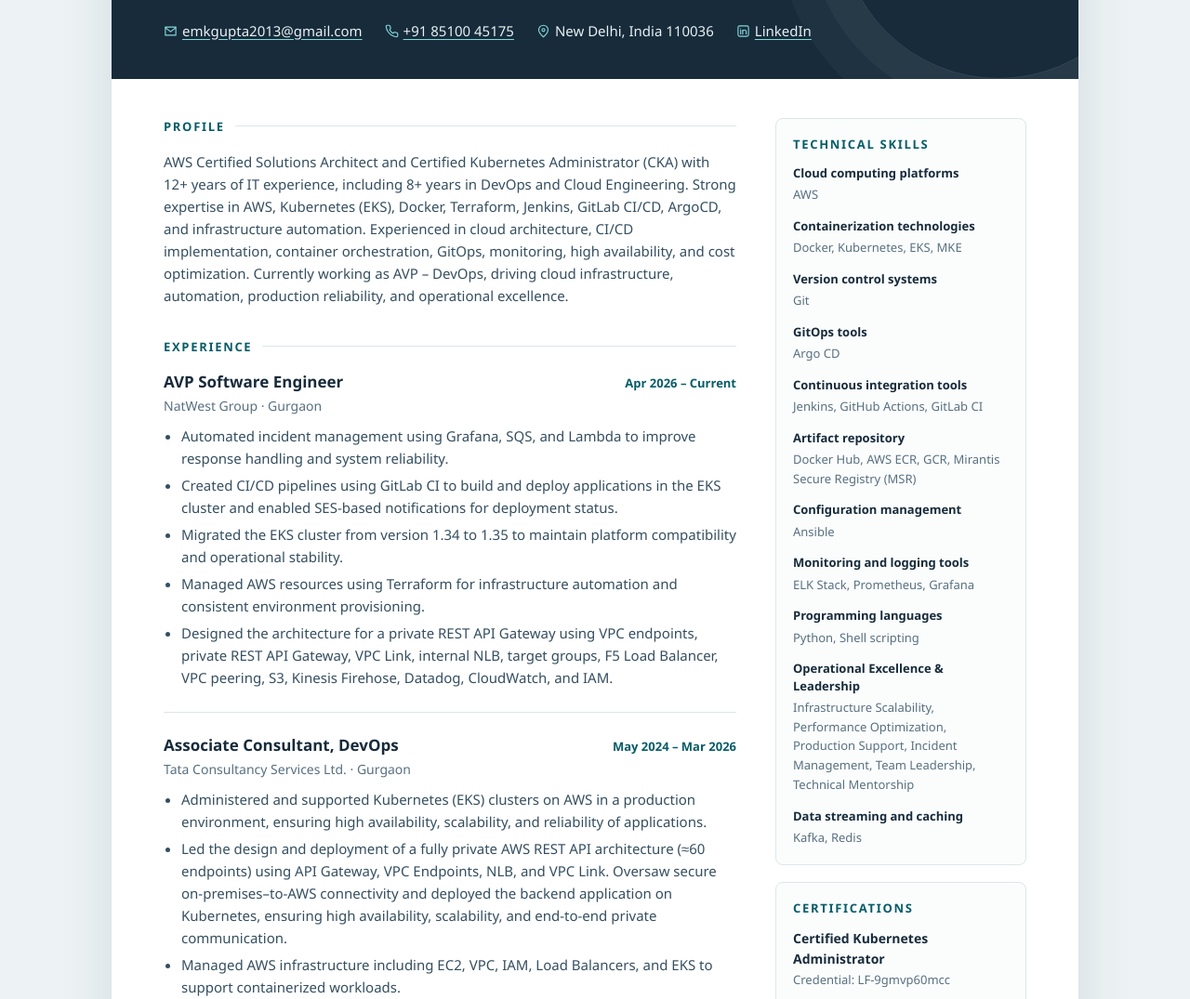
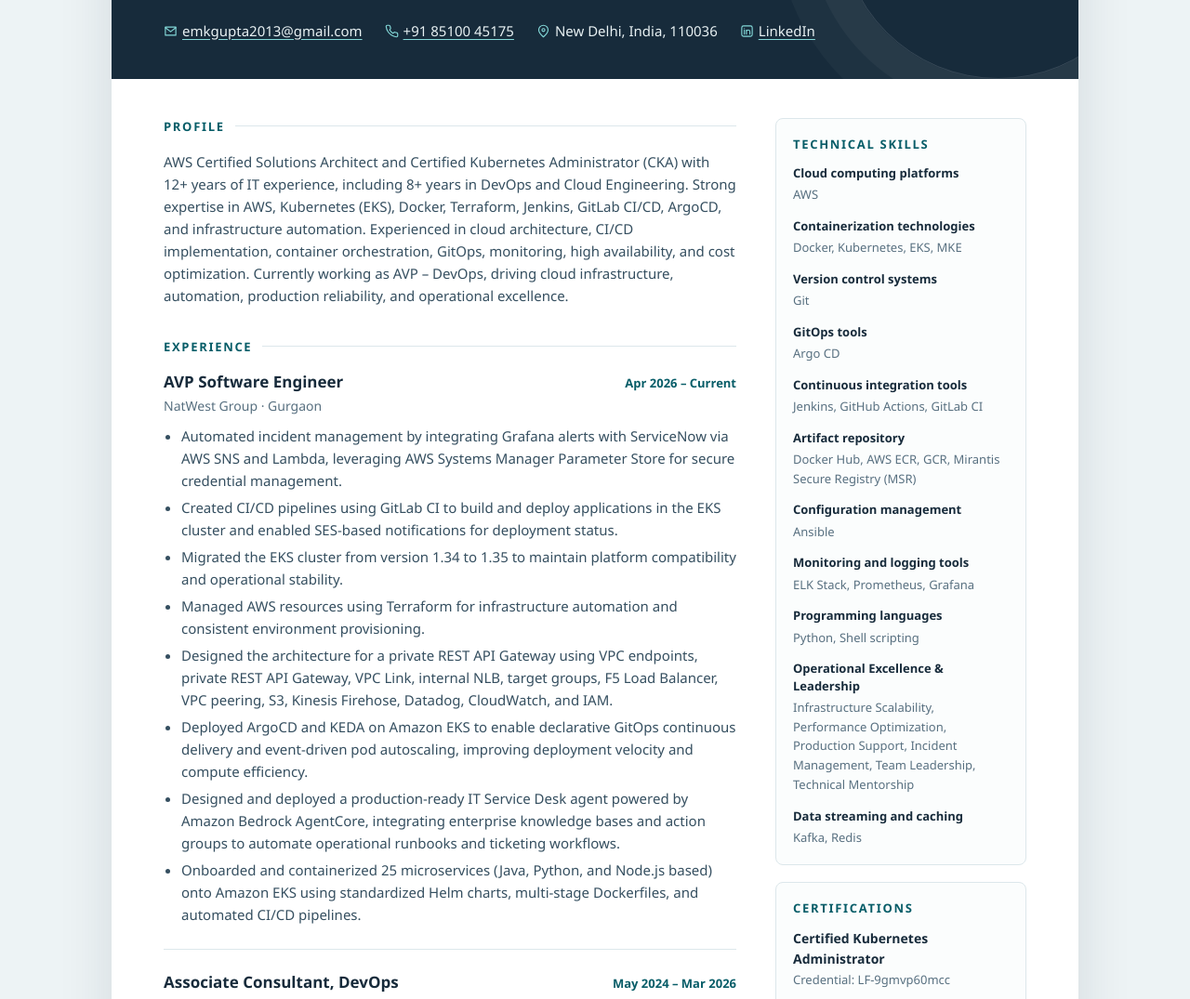
Before and after one commit to emkgupta/cv, a plain HTML site: page mithun-devopsv1.html in a window 1280 px wide. Shown: the part 183-1258 px from the top of the page at 93% size. Drawn offline with Linux system fonts and the light colour scheme.

Commit message:
updatenatwestaction

```diff
--- a/mithun-devopsv1.html
+++ b/mithun-devopsv1.html
@@ -255,7 +255,7 @@
       <ul class="contact">
         <li><svg aria-hidden="true" viewBox="0 0 24 24" fill="none" stroke="currentColor" stroke-width="1.8" stroke-linecap="round" stroke-linejoin="round"><path d="M3 5h18v14H3z"/><path d="m3 6 9 7 9-7"/></svg><a href="mailto:emkgupta2013@gmail.com">emkgupta2013@gmail.com</a></li>
         <li><svg aria-hidden="true" viewBox="0 0 24 24" fill="none" stroke="currentColor" stroke-width="1.8" stroke-linecap="round" stroke-linejoin="round"><path d="M22 16.92v3a2 2 0 0 1-2.18 2A19.8 19.8 0 0 1 11.2 18.8a19.5 19.5 0 0 1-6-6A19.8 19.8 0 0 1 2.12 4.2 2 2 0 0 1 4.1 2h3a2 2 0 0 1 2 1.72c.12.9.34 1.78.65 2.62a2 2 0 0 1-.45 2.11L8 9.75a16 16 0 0 0 6 6l1.3-1.3a2 2 0 0 1 2.1-.45c.85.31 1.73.53 2.63.65a2 2 0 0 1 1.97 2.27Z"/></svg><a href="tel:+918510045175">+91 85100 45175</a></li>
-        <li><svg aria-hidden="true" viewBox="0 0 24 24" fill="none" stroke="currentColor" stroke-width="1.8" stroke-linecap="round" stroke-linejoin="round"><path d="M20 10c0 5-8 12-8 12S4 15 4 10a8 8 0 1 1 16 0Z"/><circle cx="12" cy="10" r="2.5"/></svg>New Delhi, India 110036</li>
+        <li><svg aria-hidden="true" viewBox="0 0 24 24" fill="none" stroke="currentColor" stroke-width="1.8" stroke-linecap="round" stroke-linejoin="round"><path d="M20 10c0 5-8 12-8 12S4 15 4 10a8 8 0 1 1 16 0Z"/><circle cx="12" cy="10" r="2.5"/></svg>New Delhi, India, 110036</li>
         <li><svg aria-hidden="true" viewBox="0 0 24 24" fill="none" stroke="currentColor" stroke-width="1.8" stroke-linecap="round" stroke-linejoin="round"><rect x="3" y="3" width="18" height="18" rx="3"/><path d="M7.5 10v7M7.5 7.5v.1M11 17v-7m0 3a3 3 0 0 1 6 0v4"/></svg><a href="https://www.linkedin.com/in/mithun-gupta-8330182a3" target="_blank" rel="noopener noreferrer">LinkedIn</a></li>
       </ul>
     </header>
@@ -279,11 +279,14 @@
             </div>
             <p class="company">NatWest Group · Gurgaon</p>
             <ul>
-              <li>Automated incident management using Grafana, SQS, and Lambda to improve response handling and system reliability.</li>
+              <li>Automated incident management by integrating Grafana alerts with ServiceNow via AWS SNS and Lambda, leveraging AWS Systems Manager Parameter Store for secure credential management.</li>
               <li>Created CI/CD pipelines using GitLab CI to build and deploy applications in the EKS cluster and enabled SES-based notifications for deployment status.</li>
               <li>Migrated the EKS cluster from version 1.34 to 1.35 to maintain platform compatibility and operational stability.</li>
               <li>Managed AWS resources using Terraform for infrastructure automation and consistent environment provisioning.</li>
               <li>Designed the architecture for a private REST API Gateway using VPC endpoints, private REST API Gateway, VPC Link, internal NLB, target groups, F5 Load Balancer, VPC peering, S3, Kinesis Firehose, Datadog, CloudWatch, and IAM.</li>
+              <li>Deployed ArgoCD and KEDA on Amazon EKS to enable declarative GitOps continuous delivery and event-driven pod autoscaling, improving deployment velocity and compute efficiency.</li>
+              <li>Designed and deployed a production-ready IT Service Desk agent powered by Amazon Bedrock AgentCore, integrating enterprise knowledge bases and action groups to automate operational runbooks and ticketing workflows.</li>
+              <li>Onboarded and containerized 25 microservices (Java, Python, and Node.js based) onto Amazon EKS using standardized Helm charts, multi-stage Dockerfiles, and automated CI/CD pipelines.</li>
             </ul>
           </article>
 
```
